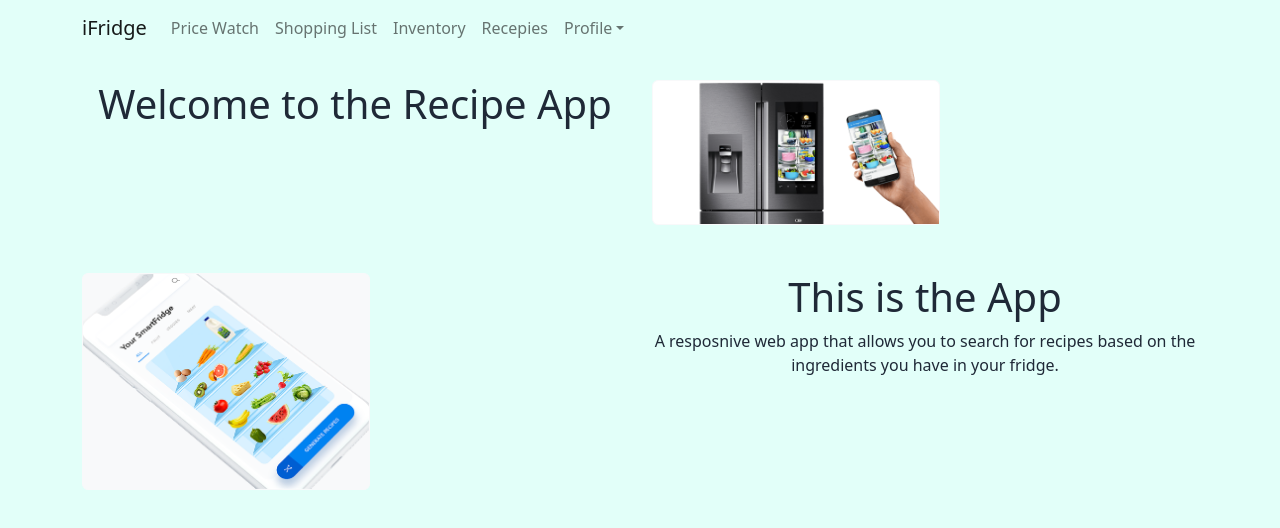
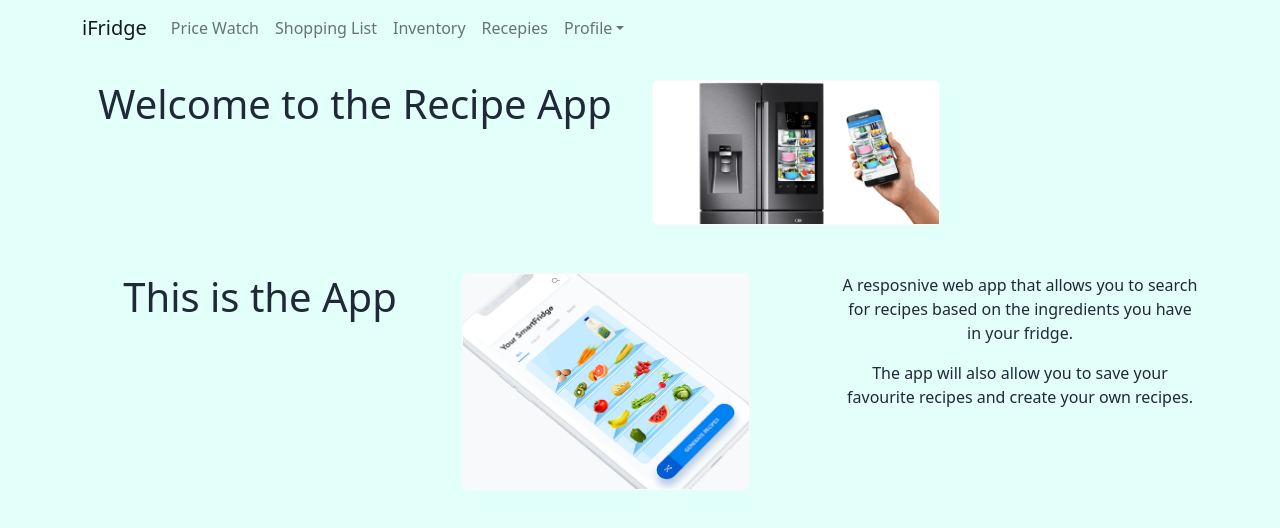
Before and after one commit to TheIFridge/fridge-website, a React (Create React App) app: page / in a window 1280 px wide. Shown: the top 528 px of the page. Built offline with nearby package versions, Linux system fonts and the light colour scheme; no server answers.

Commit message:
HomePage
formatted and implemented a design

```diff
--- a/src/pages/Home.js
+++ b/src/pages/Home.js
@@ -25,17 +25,21 @@ export default function Home() {
                 <br></br><br></br>
                 <Row>
                     <Col>
-                    <Card bg = "light" border="light" style={{ width: '18rem' }}>
+                        <h1>
+                            This is the App
+                        </h1>
+                    </Col>
+                    <Col>
+                        <Card bg="light" border="light" style={{ width: '18rem' }}>
                             <Card.Img variant="top" src="img/pages/home/fridgeApp.png" />
                         </Card>
                     </Col>
                     <Col>
-                        <h1>
-                            This is the App
-                        </h1>
                         <p>
                             A resposnive web app that allows you to search for recipes based on the ingredients you have in your fridge.
-
+                        </p>
+                        <p>
+                            The app will also allow you to save your favourite recipes and create your own recipes.
                         </p>
                     </Col>
                 </Row>
```
